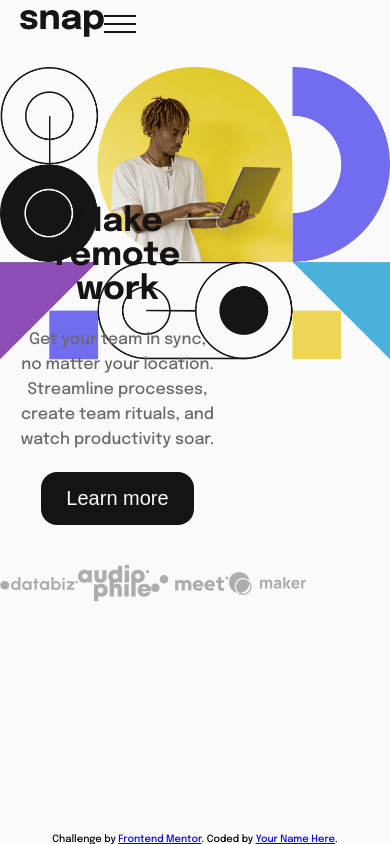
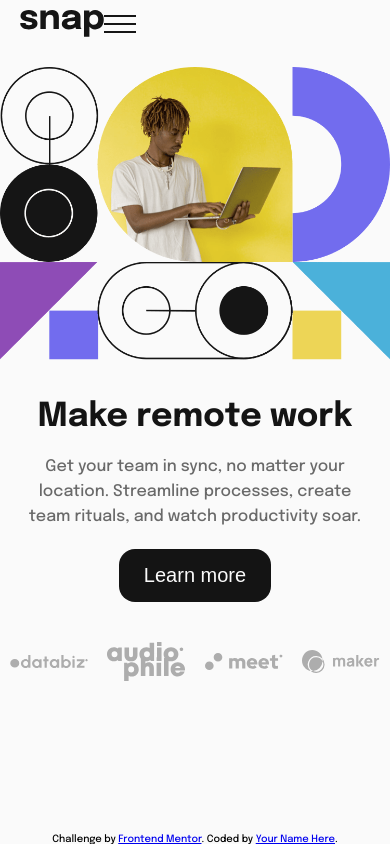
Before and after one commit to martinw0/dropdown-nav, a plain HTML site: page index.html in a window 390 px wide. Drawn offline with Linux system fonts and the light colour scheme.

Commit message:
fix mobile version

```diff
--- a/style.scss
+++ b/style.scss
@@ -53,6 +53,7 @@ main {
 }
 //container for grid tablet and desktop
 .container {
+    @include media-min("tablet-down") {
         width: 100vw;
         display: grid;
         grid-template-columns: 50% 50%;
@@ -61,6 +62,7 @@ main {
         grid-row-gap: 0px;
         flex-grow: 1;
         align-items: center;
+    }
     @include media-min("desktop-down") {
         width: 80vw;
         margin: 0 10vw;
```
Also changed, not shown: style.css, 1 other file. Lines whose indentation alone changed are shown as unchanged.
